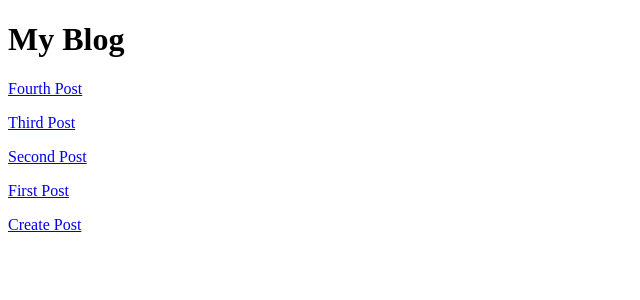
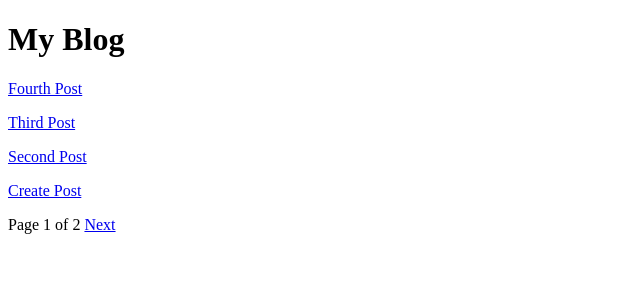
Before and after one commit to AyenitajuSamuel/Blog, a Django app: page / in a window 1280 px wide. Shown: the part 26-326 px from the top of the page, without its empty margins (0-640 px from the left). Run offline with Django 5.2, Linux system fonts and the light colour scheme; data comes from the database, SQL or seed files in the repository; both versions use the stored data as it was after the commit.

Commit message:
feat: add pagination to post_list

```diff
--- a/blog/templates/blog/post_list.html
+++ b/blog/templates/blog/post_list.html
@@ -10,4 +10,11 @@
         <p>No posts yet.</p>
         <p><a href="{% url 'post_create' %}">Create Post</a></p>
     {% endif %}
+    {% if posts.has_previous %}
+        <a href="?page={{ post.previous_page_number }}">Previous</a>
+    {% endif %}
+    <span>Page {{ posts.number }} of {{ posts.paginator.num_pages }}</span>
+    {% if posts.has_next %}
+        <a href="?page={{ posts.next_page_number }}">Next</a>
+    {% endif %}
 {% endblock %}
--- a/blog/views.py
+++ b/blog/views.py
@@ -2,10 +2,14 @@ from .models import Post
 from django.shortcuts import render, get_object_or_404, redirect
 from .forms import PostForm
 from django.contrib.auth.decorators import login_required
+from django.core.paginator import Paginator
 
 
 def post_list(request):
-    posts = Post.objects.all()
+    all_posts = Post.objects.all()
+    paginator = Paginator(all_posts, 3)
+    page_number = request.GET.get('page')
+    posts = paginator.get_page(page_number)
     return render(request, 'blog/post_list.html', {"posts":posts})
 
 def post_detail(request, slug):
```
Also changed, not shown: db.sqlite3.
